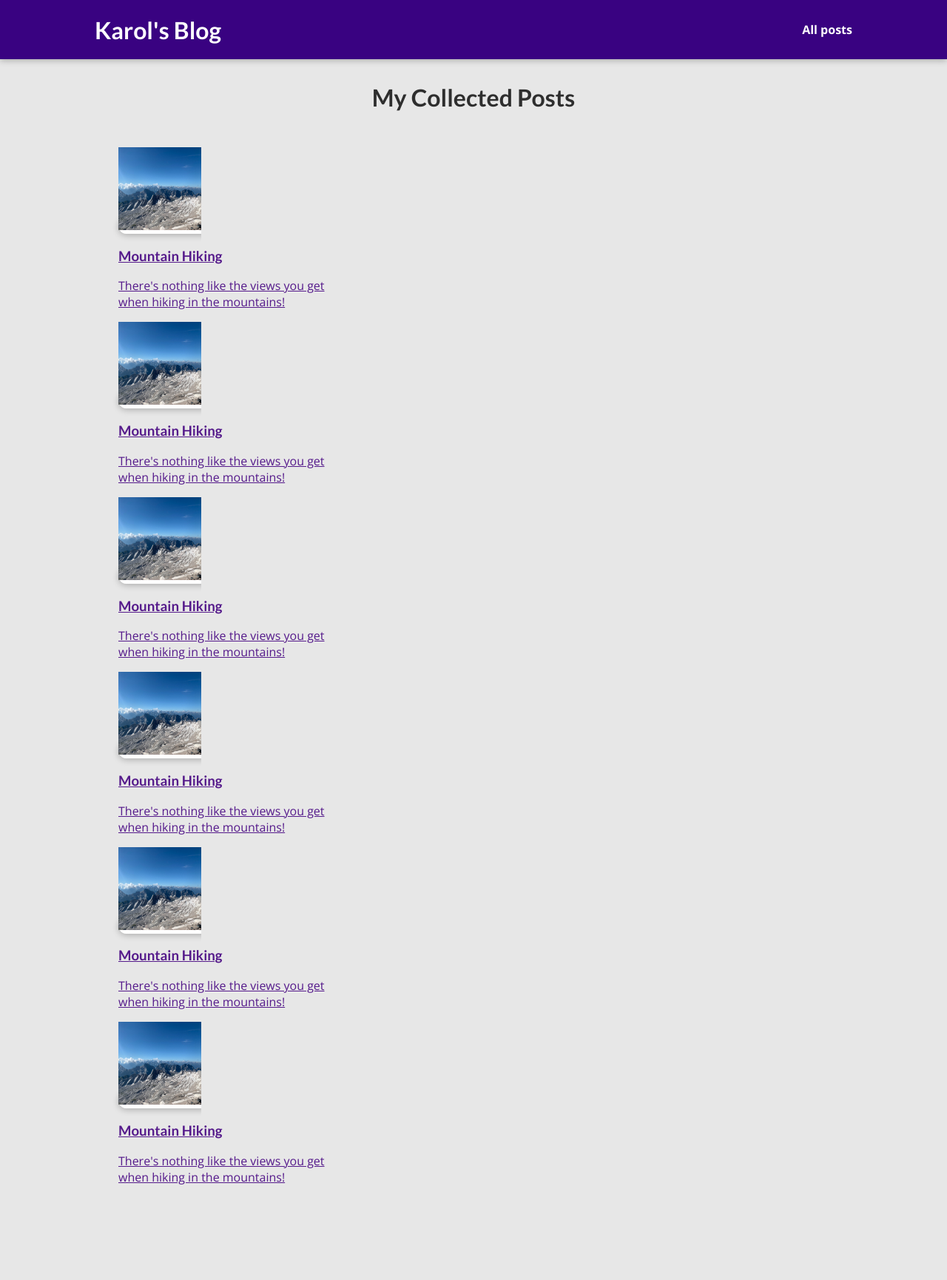
After one commit to Karol2300/my_site_blog, a Django app: template my_site/blog/templates/blog/all-posts.html in a window 1280 px wide. The commit adds this page. Shown: the whole page at 74% size. Run offline with Django 5.2, Linux system fonts and the light colour scheme; the template is opened without the code that fills it, so the values that code supplies are empty.

Commit message:
add all_post_page & styling

```diff
--- /dev/null
+++ b/my_site/blog/static/blog/all-posts.css
@@ -0,0 +1,43 @@
+body {
+  background-color: #e7e7e7;
+}
+
+#main-navigation {
+  background-color: #390281;
+  box-shadow: 0 2px 8px rgba(0, 0, 0, 0.25);
+}
+
+#all-posts {
+  margin: 7rem auto;
+  width: 90%;
+  max-width: 60rem;
+}
+
+#all-posts h2 {
+  text-align: center;
+  font-size: 2rem;
+  color: #2e2e2e;
+  margin: 3rem 0;
+}
+
+ul {
+  list-style: none;
+  margin: 0;
+  padding: 0;
+  display: grid;
+  grid-template-columns: repeat(auto-fill, minmax(17rem, 1fr));
+  gap: 1.5rem;
+}
+
+.post img {
+  width: 7rem;
+  height: 7rem;
+}
+
+.post a {
+  height: 22rem;
+  transform-origin: center;
+  box-shadow: 0 2px 8px rgba(0, 0, 0, 0.25);
+  border-radius: 12px;
+  background-color: white;
+}
--- a/my_site/blog/static/blog/index.css
+++ b/my_site/blog/static/blog/index.css
@@ -17,7 +17,7 @@
   border: 5px solid white;
   border-radius: 12px;
   background-color: #ffe1bf;
-  /*transform: rotateZ(-5deg);*/
+  transform: rotateZ(-5deg);
   box-shadow: 0 2px 8px rgba(0, 0, 0, 0.25);
 }
 
--- /dev/null
+++ b/my_site/blog/templates/blog/all-posts.html
@@ -0,0 +1,28 @@
+{% extends "base.html" %}
+{% load static %}
+{% block title %}
+All My posts
+{% endblock %}
+
+{% block css_files %}
+<link rel="stylesheet" href="{% static "blog/index.css"%}">
+<link rel="stylesheet" href="{% static "blog/all-posts.css" %}">
+{% endblock %}
+
+{% block content %}
+<section id="all-posts">
+  <h2> My Collected Posts</h2>
+  <ul>
+    <li>
+      <article>
+        {% include "blog/includes/post.html" %}
+        {% include "blog/includes/post.html" %}
+        {% include "blog/includes/post.html" %}
+        {% include "blog/includes/post.html" %}
+        {% include "blog/includes/post.html" %}
+        {% include "blog/includes/post.html" %}
+      </article>
+    </li>
+  </ul>
+</section>
+{% endblock %}
--- /dev/null
+++ b/my_site/blog/templates/blog/includes/post.html
@@ -0,0 +1,16 @@
+{% load static %}
+
+
+<li>
+            <article class="post">
+                <a href="">
+                    <img src="{% static "blog/images/mountains.jpg" %}" alt="Mountain Hiking"/>
+                    <div class="post__content">
+                        <h3>Mountain Hiking</h3>
+                        <p>There's nothing like the views you get when hiking in the mountains! </p>
+
+                    </div>
+                </a>
+
+            </article>
+        </li>
--- a/my_site/blog/views.py
+++ b/my_site/blog/views.py
@@ -7,7 +7,7 @@ def starting_page(request):
     return render(request, "blog/index.html")
 
 def posts(request):
-    pass
+    return render(request, "blog/all-posts.html")
 
 def post_detail(request):
     pass
--- a/my_site/templates/base.html
+++ b/my_site/templates/base.html
@@ -12,6 +12,12 @@
     <title>{% block title %} {% endblock %}</title>
 </head>
 <body>
+    <header id="main-navigation">
+    <h1><a href="">Karol's Blog</a></h1>
+    <nav>
+        <a href="">All posts</a>
+    </nav>
+</header>
     {% block content %}
     {% endblock %}
 </body>
```
Also changed, not shown: my_site/blog/static/blog/post.css (added, +43 -0 lines), my_site/blog/templates/blog/index.html (+3 -14 lines).
